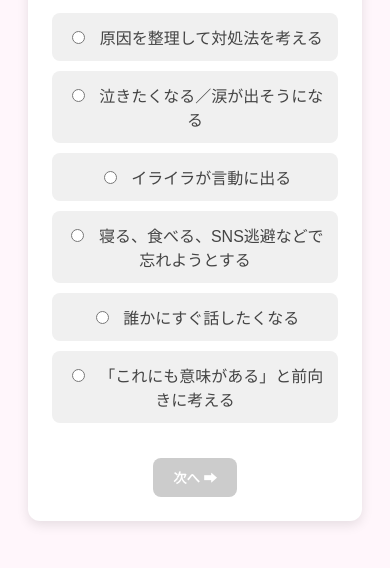
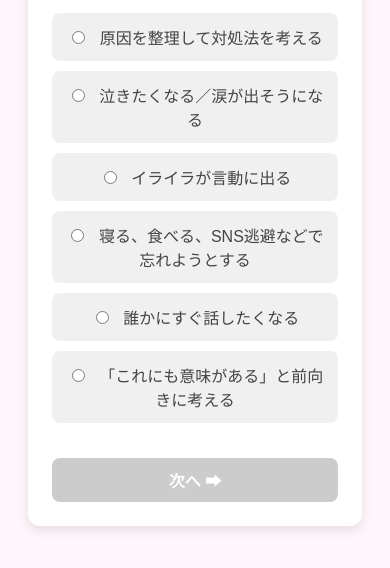
Before and after one commit to solomon195/stress-checker, a plain HTML site: page index.html in a window 390 px wide. Shown: the part 192-760 px from the top of the page. Drawn offline with Linux system fonts and the light colour scheme.

Commit message:
Update style.css

```diff
--- a/style.css
+++ b/style.css
@@ -41,3 +41,19 @@ a {
   text-decoration: none;
   font-weight: bold;
 }
+
+@media screen and (max-width: 600px) {
+  body {
+    padding: 20px;
+  }
+
+  .container {
+    padding: 20px;
+    max-width: 90%;
+  }
+
+  button {
+    width: 100%;
+    font-size: 16px;
+  }
+}
```
